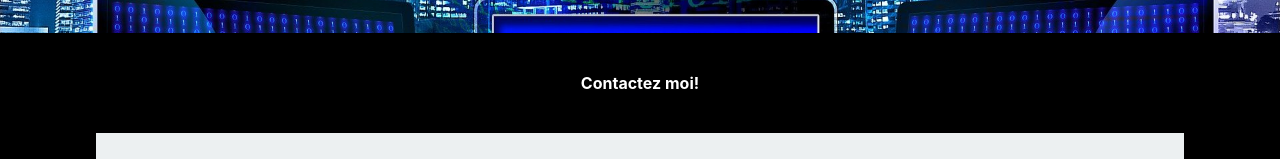
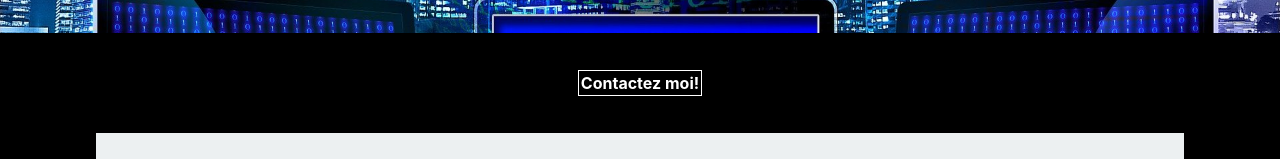
Before and after one commit to Vianney-Gln/porte-folio, a React (Create React App) app: page / in a window 1280 px wide. Shown: the part 298-457 px from the top of the page. Built offline with nearby package versions, Linux system fonts and the light colour scheme.

Commit message:
connexion à formspree

```diff
--- a/src/components/a-propos.jsx
+++ b/src/components/a-propos.jsx
@@ -6,7 +6,9 @@ import avatar from "../images/avatar-vianney-400.png";
 const Apropos = () => {
   return (
     <div className="apropos" id="a-propos">
-      <p class="qui-suis-je">Contactez moi!</p>
+      <p class="qui-suis-je">
+        <span>Contactez moi!</span>
+      </p>
       <div className="container-avatar">
         <img src={avatar} alt="avatar-vianney" />
       </div>
--- a/src/components/contact.jsx
+++ b/src/components/contact.jsx
@@ -10,7 +10,7 @@ const Contact = () => {
         N'hésitez pas à me contacter, je me ferais un plaisir d'échanger avec
         vous
       </p>
-      <form>
+      <form action="https://formspree.io/f/mpzbavkb" method="post">
         <label for="name">
           <input type="text" placeholder="votre nom" id="name" name="name" />
         </label>
--- a/src/styles/a-propos.scss
+++ b/src/styles/a-propos.scss
@@ -3,6 +3,10 @@
     text-align: center;
     font-weight: bold;
     margin-top: 40px;
+    span {
+      border: 1px solid white;
+      padding: 2px;
+    }
   }
 
   .container-avatar {
```
